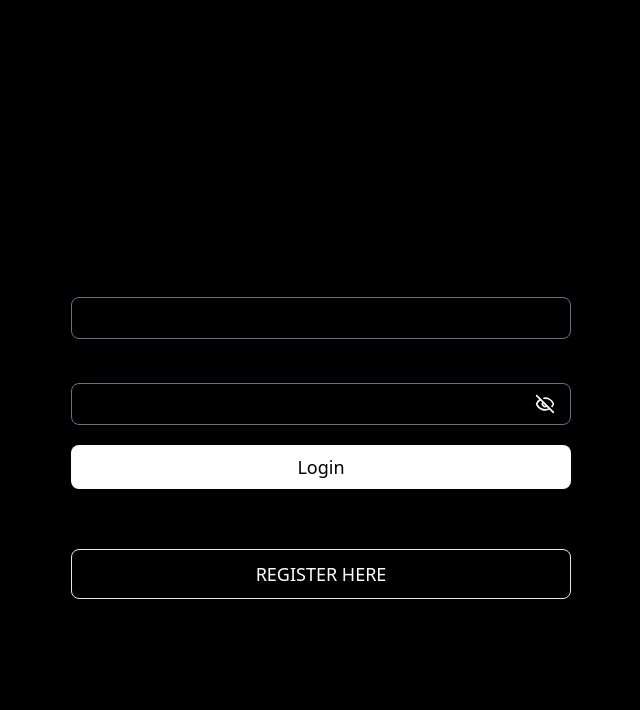
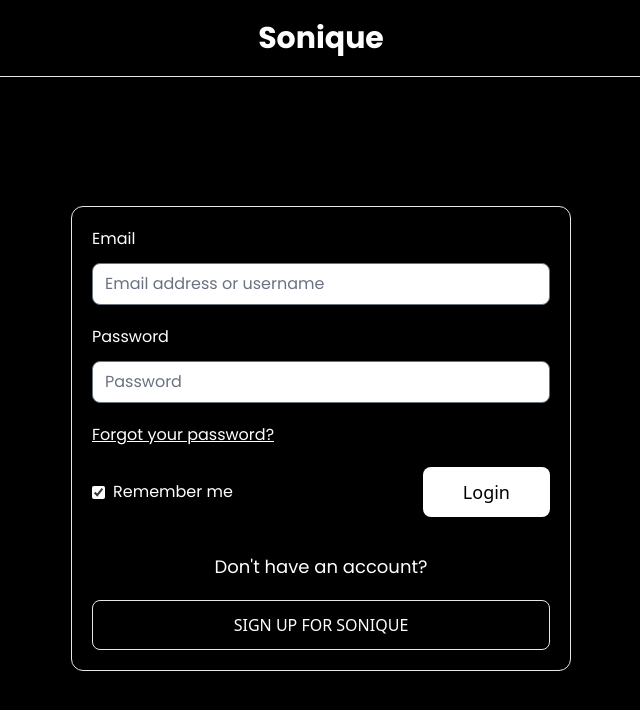
Before and after one commit to AungKyawPhyo1142/fe-sonique, a React (Vite) app: page /auth/login in a window 1280 px wide. Shown: the top 710 px of the page, without its empty margins (319-959 px from the left). Built offline with nearby package versions, Linux system fonts and the light colour scheme; no server answers.

Commit message:
update register page and adding modals to error and success registeration

```diff
--- a/src/components/common/Modal.tsx
+++ b/src/components/common/Modal.tsx
@@ -37,7 +37,7 @@ const Modal: React.FC<Props> = ({
       <div
         className={clsx(
           'bg-black rounded-lg shadow-lg text-white transition-all scale-100 opacity-100 relative',
-          'w-[90%] max-w-120 flex flex-col', // Added flex column
+          'w-[90%] max-w-100 flex flex-col', // Added flex column
           className,
         )}
       >
@@ -63,7 +63,7 @@ const Modal: React.FC<Props> = ({
 
         {/* Content */}
         <div className='flex-1 flex px-6 pt-0'>
-          <p className='text-gray-500 text-justify mb-6'>{content}</p>
+          <p className='text-gray-500 text-start mb-7'>{content}</p>
         </div>
 
         {/* Optional Button */}
--- a/src/pages/auth/Login.tsx
+++ b/src/pages/auth/Login.tsx
@@ -1,13 +1,13 @@
+import Button from '@/components/common/Button'
+import Input from '@/components/common/Input'
+import { useCustomEvents } from '@/services/formik/hooks'
+import { authRequest } from '@/services/network/lib/auth'
+import { AppConstantRoutes } from '@/services/routes/path'
+import { getDefaultRoute } from '@/services/routes/router'
+import { initAfterLogin } from '@/services/zustand/authStore'
+import { useFormik } from 'formik'
 import { useNavigate } from 'react-router'
-import Input from '@/components/common/Input'
 import { boolean, object, ObjectSchema, string } from 'yup'
-import { useFormik } from 'formik'
-import { authRequest } from '@/services/network/lib/auth'
-import { initAfterLogin } from '@/services/zustand/authStore'
-import { getDefaultRoute } from '@/services/routes/router'
-import { useCustomEvents } from '@/services/formik/hooks'
-import Button from '@/components/common/Button'
-import { AppConstantRoutes } from '@/services/routes/path'
 
 export interface LoginFormValues {
   email: string
@@ -62,52 +62,87 @@ export const Login = () => {
 
   return (
     <>
-      <div className='flex items-center justify-center h-screen'>
+      <div className='bg-black w-screen h-screen flex flex-col text-white'>
+        {/*header*/}
+        <div className='border-b-1 border-[#e5e7eb] items-center flex justify-center p-5'>
+          <h1 className='font-bold text-3xl text-center'> Sonique</h1>
+        </div>
+        {/*form*/}
+        <div className='rounded-xl border border-[#e5e7eb] bg-card text-card-foreground shadow h-fit-content m-auto p-5 w-full max-w-md min-w-[500px] md:min-w-none'>
           <form
             onSubmit={formik.handleSubmit}
-          className='min-w-[500px]  flex flex-col gap-y-5'
+            className='flex flex-col gap-y-5'
           >
-          <h1 className='text-2xl mb-5 font-bold'>Register here.</h1>
-
-          <div className='flex flex-col  w-full  gap-x-5 '>
-            <label htmlFor='email'>Email</label>
+            <div className='flex flex-col w-full gap-x-5'>
+              <label htmlFor='email' className='mb-3'>
+                Email
+              </label>
               <Input
                 type='email'
                 id='email'
                 onChange={onInputChange}
                 value={formik.values.email}
                 error={formik.errors.email}
+                className='bg-white placeholder:text-gray-500 text-black'
+                placeholder='Email address or username'
               />
             </div>
             <div className='flex flex-col  w-full  gap-x-5 '>
-            <label htmlFor='password'>Password</label>
+              <label htmlFor='password' className='mb-3'>
+                Password
+              </label>
               <Input
                 type='password'
                 id='password'
                 onChange={onInputChange}
                 value={formik.values.password}
                 error={formik.errors.password}
+                className='bg-white placeholder:text-gray-500 text-black'
+                placeholder='Password'
               />
             </div>
+            <div>
+              <a href='' className='underline'>
+                Forgot your password?
+              </a>
+            </div>
+            {/*remember me* and button*/}
+            <div className='flex flex-row justify-between items-center'>
+              <label className='flex items-center gap-x-2'>
+                <input
+                  type='checkbox'
+                  id='remember'
+                  onChange={onInputChange}
+                  checked={formik.values.remember}
+                  className='accent-white'
+                />
+                <span>Remember me</span>
+              </label>
               <Button
                 loading={formik.isSubmitting}
                 disabled={formik.isSubmitting}
-            className='w-full'
+                className='w-fit px-10 h-[50px]'
                 primary
                 type='submit'
               >
                 Login
               </Button>
-          <p className='text-sm'>You don't have any account?</p>
+            </div>
+
+            {/*point to register*/}
+
+            <p className='text-[18px] mt-4 text-center'>
+              Don't have an account?
+            </p>
             <Button
-            className='w-full h-[50px]'
+              className='w-full h-[50px] text-[16px]'
               outline
-            type='submit'
               onClick={() => navigate(AppConstantRoutes.paths.auth.register)}
             >
-            REGISTER HERE
+              SIGN UP FOR SONIQUE
             </Button>
           </form>
+        </div>
       </div>
     </>
   )
--- a/src/pages/auth/Register.tsx
+++ b/src/pages/auth/Register.tsx
@@ -7,6 +7,8 @@ import { useFormik } from 'formik'
 import { useNavigate } from 'react-router'
 import { object, ObjectSchema, string } from 'yup'
 import musicPic from '../../../public/images/music.png'
+import Modal from '@/components/common/Modal'
+import { useState } from 'react'
 
 // note that the names are identical to the id of the input fields
 export interface RegisterFormValues {
@@ -20,6 +22,8 @@ export interface RegisterFormValues {
 
 const Register = () => {
   const navigate = useNavigate()
+  const [errorModal, setErrorModal] = useState(false)
+  const [successModal, setSuccessModal] = useState(false)
   const initialValues: RegisterFormValues = {
     firstName: '',
     lastName: '',
@@ -56,11 +60,12 @@ const Register = () => {
 
   const onSubmit = async (values: RegisterFormValues) => {
     const res = await authRequest.register(values).catch(() => {
-      // TODO: create a toast service to show error messages
-      console.log('Error')
+      //Open Error Modal
+      setErrorModal(true)
     })
     if (res && res.status === 'SUCCESS') {
-      navigate(AppConstantRoutes.paths.auth.login, { replace: true })
+      //Open Success Modal
+      setSuccessModal(true)
     }
   }
 
@@ -76,6 +81,24 @@ const Register = () => {
 
   return (
     <>
+      {/**Error Modal */}
+      <Modal
+        isOpen={errorModal}
+        onClose={() => setErrorModal(false)}
+        title='Registration Fail!'
+        content='Something went wrong. Please check your informations and try again.'
+        button
+      />
+      {/**Success Modal */}
+      <Modal
+        isOpen={successModal}
+        onClose={() =>
+          navigate(AppConstantRoutes.paths.auth.login, { replace: true })
+        }
+        title='Registeration Success!'
+        content='Your account have been created successfully.'
+        button
+      />
       <div className='flex min-h-screen'>
         {/**Photo Section */}
         <div
@@ -134,7 +157,7 @@ const Register = () => {
               <Input
                 type='text'
                 id='username'
-                placeholder='Enter your username'
+                placeholder='Enter username'
                 onChange={onInputChange}
                 value={formik.values.username}
                 error={formik.errors.username}
```
Lines whose indentation alone changed are shown as unchanged.
